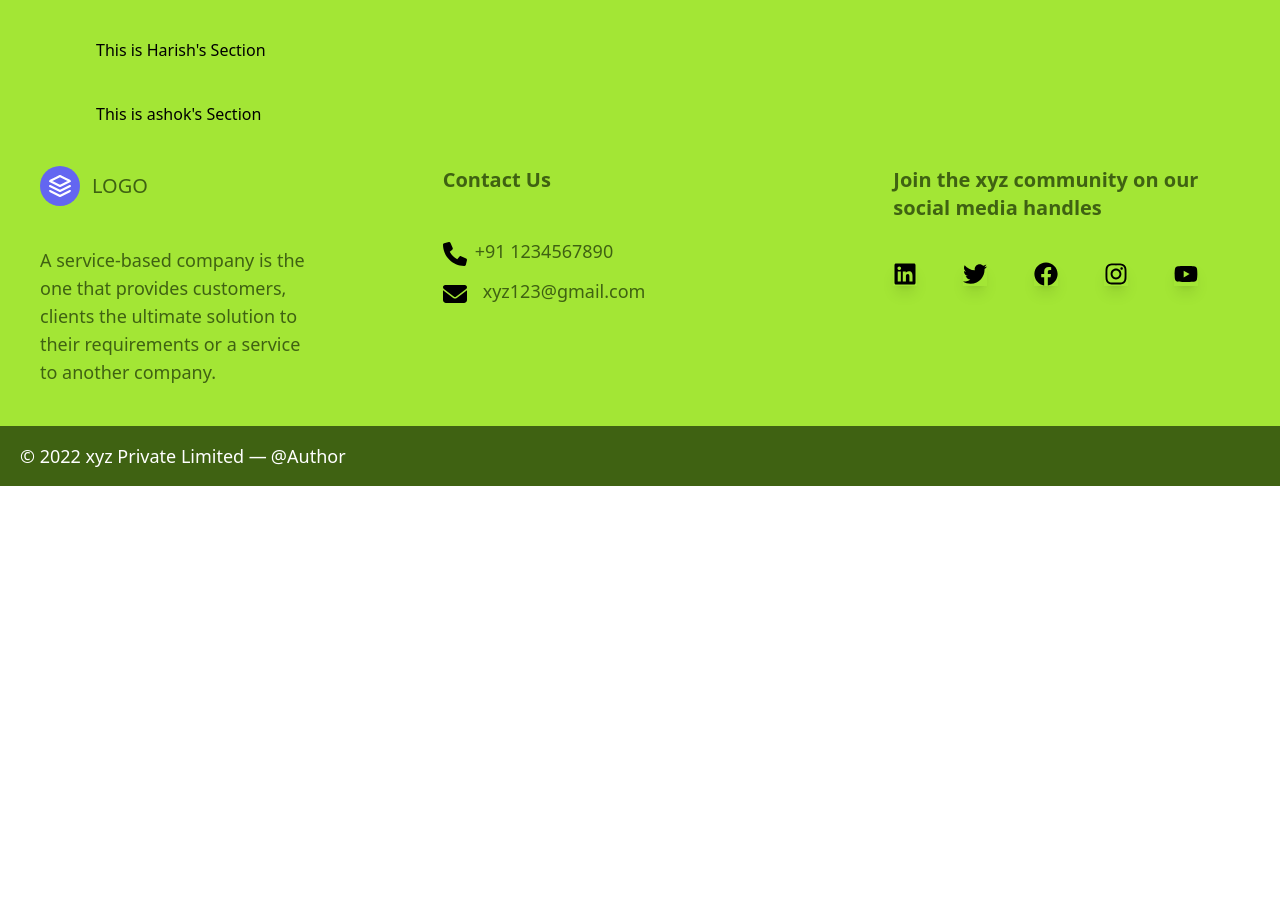
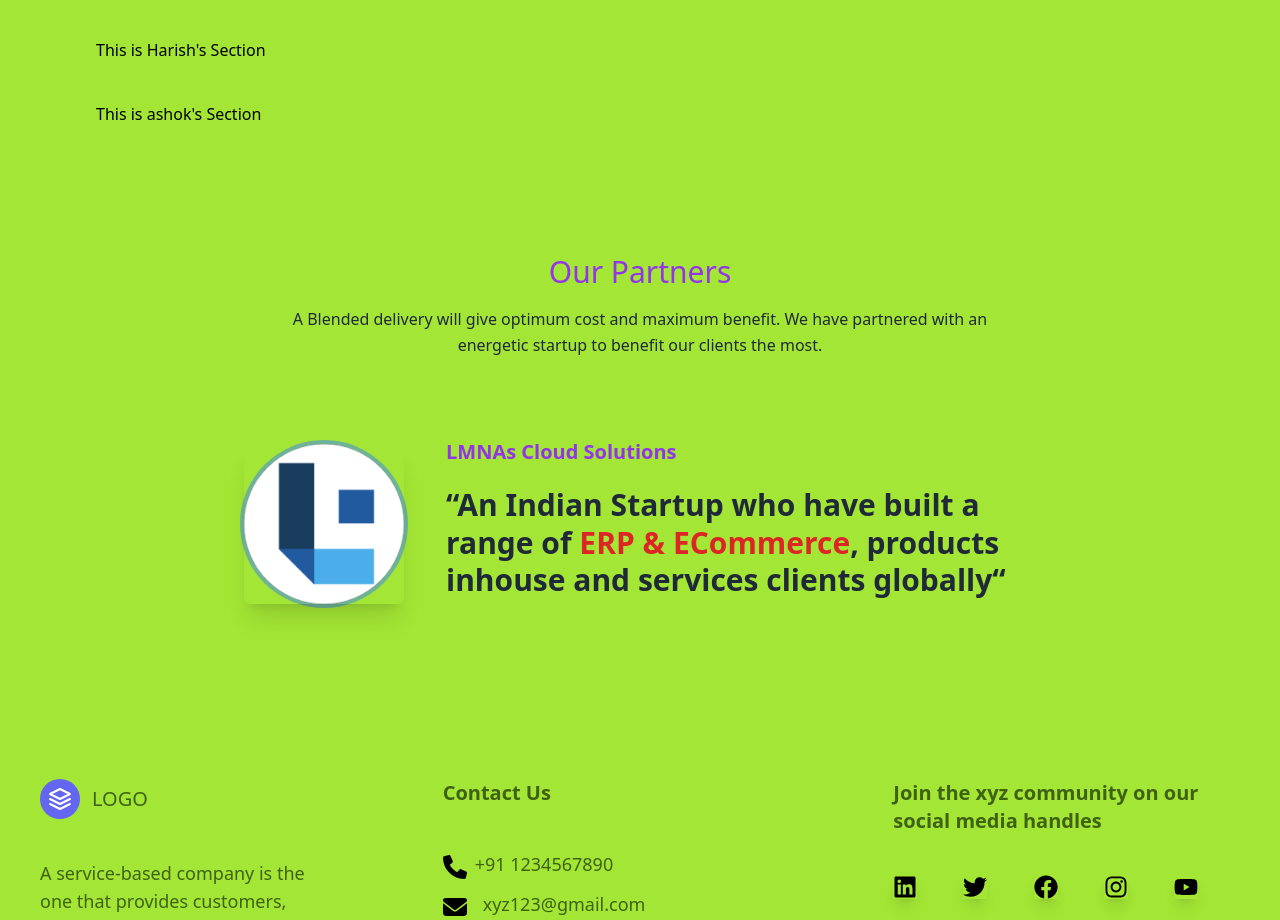
Before and after one commit to lmnaslimited/project-m, a Next.js app: page / in a window 1280 px wide. Shown: the part 1602-2522 px from the top of the page. Before the commit the page ends 2088 px from the top, so only its background shows below. Built offline with nearby package versions, Linux system fonts and the light colour scheme.

Commit message:
partner section added

```diff
--- /dev/null
+++ b/components/partners/index.js
@@ -0,0 +1,28 @@
+export default function Index() {
+    return (
+        <section classNameName="bg-purple-50">
+
+            <div className="px-4 py-32 mx-auto max-w-7xl">
+            <div className="flex flex-col text-center w-full mb-20">
+                <h1 className="sm:text-3xl text-2xl font-medium title-font mb-4 text-th-accent-medium">Our Partners
+                </h1>
+                <p className="lg:w-2/3 mx-auto text-th-primary-dark leading-relaxed text-base">A Blended delivery will give optimum cost and maximum benefit. We have partnered with an energetic startup to benefit our clients the most. </p>
+            </div>
+                <div className="grid items-center w-full grid-cols-1 gap-10 mx-auto lg:grid-cols-8 lg:gap-4 xl:w-3/4">
+                    <div className="w-40 h-40 col-span-1 lg:col-span-2 bg-white rounded-full ring-4">
+                        <img src="/partners/lmnas-logo-circular.png" className="object-cover w-full h-full bg-center rounded-md shadow-xl" alt="Kutty" />
+                    </div>
+                    <div className="col-span-1 lg:col-span-6">
+                    <p className="mb-5 text-lg font-semibold text-th-accent-medium md:text-xl">LMNAs Cloud Solutions</p>
+                        <h1 className="mb-3 text-2xl font-extrabold text-th-primary-dark md:leading-tight md:text-3xl">
+                            “An Indian Startup who have built a range of <span className="text-red-600">ERP & ECommerce</span>, products inhouse and services clients globally“
+                        </h1>
+
+
+                    </div>
+                </div>
+            </div>
+        </section>
+
+    )
+}
--- a/pages/index.js
+++ b/pages/index.js
@@ -6,6 +6,7 @@ import Navbar from "../components/navbar/navbar";
 import Services from "../components/services/services";
 import Technologies from "../components/technologies/technologies";
 import Container from "../components/container";
+import Partners from '../components/partners'
 
 
 
@@ -20,6 +21,7 @@ export default function Home() {
           <Services />
           <Technologies />
           <Clients />
+          <Partners />
         </Container>
       </Layout>
 
```
Also changed, not shown: public/partners/lmnas-logo-circular.png (added).
